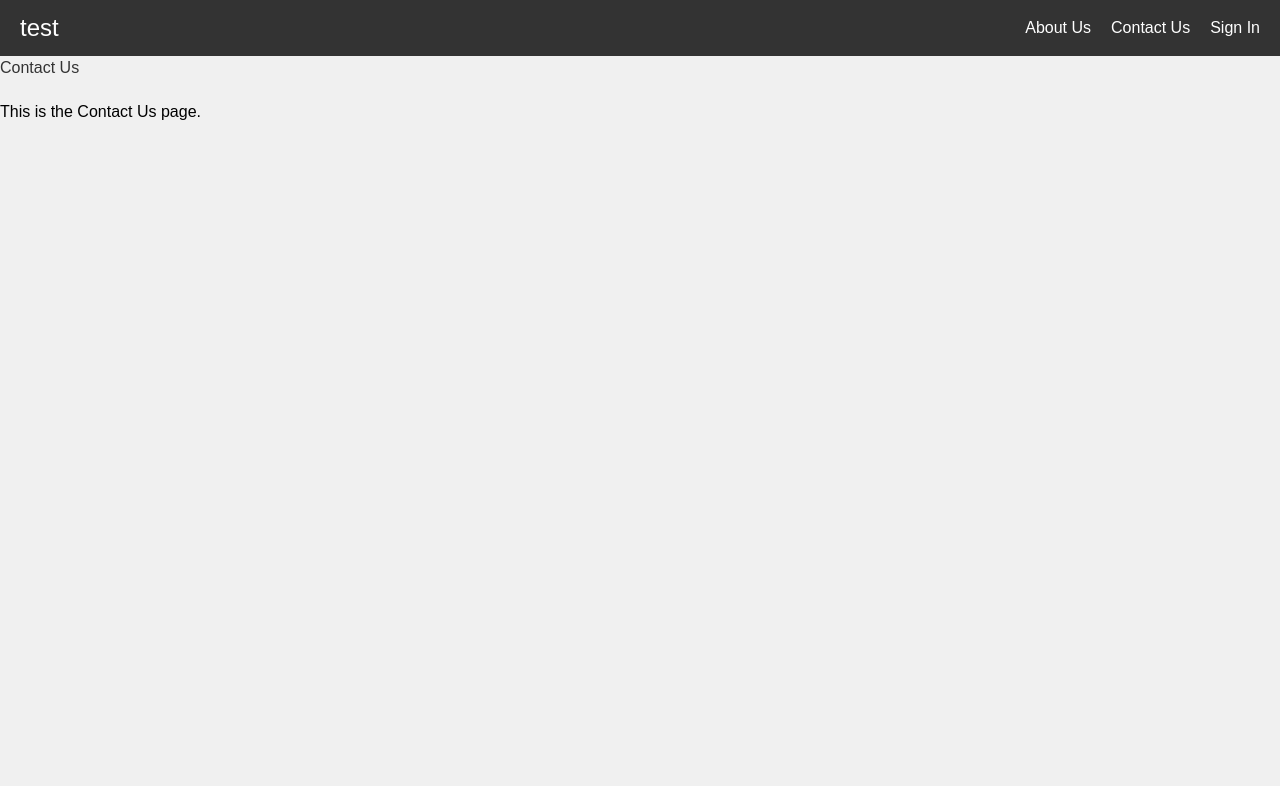
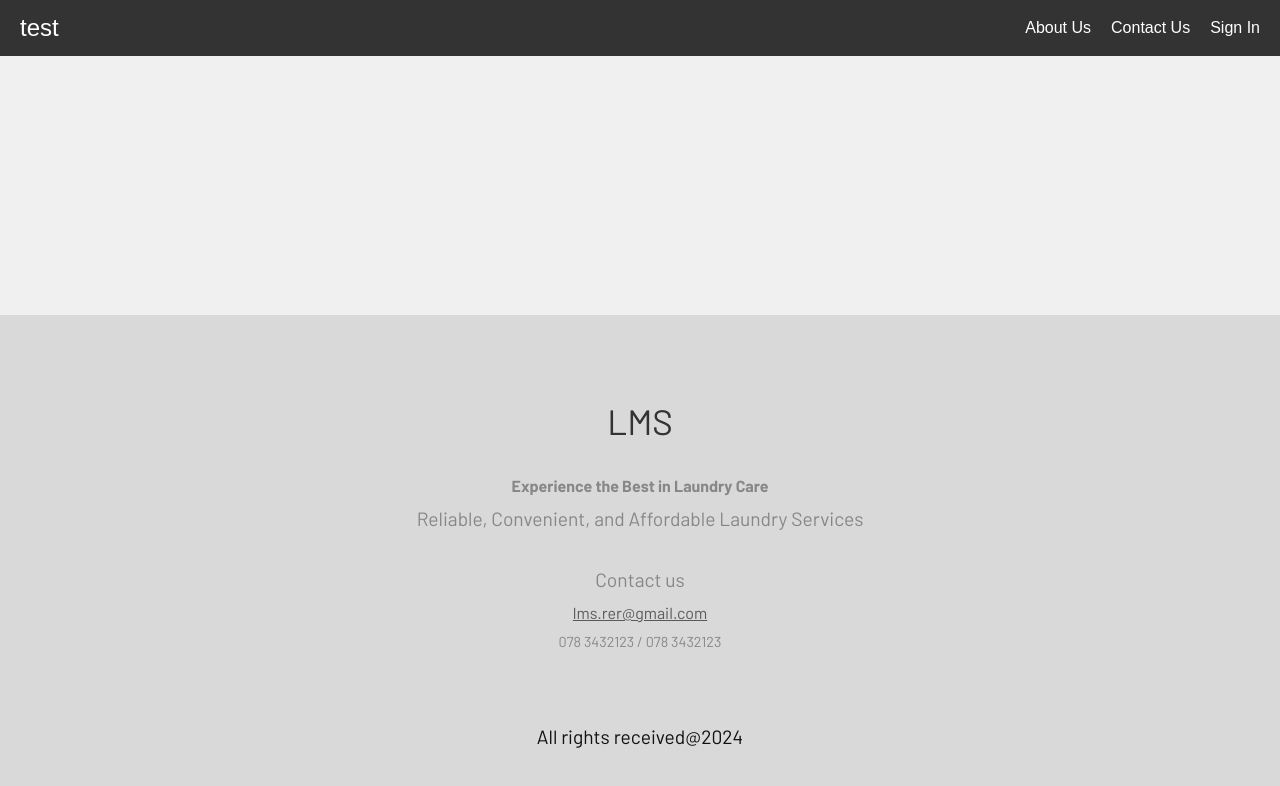
Before and after one commit to INTEL-ONBOARD/LMS--front-end, a React (Vite) app in the folder LMS/: page /contact in a window 1280 px wide. Shown: the top 786 px of the page. Built offline with nearby package versions, Linux system fonts and the light colour scheme.

Commit message:
adding contact and about pages

```diff
--- a/LMS/src/components/Navbar.css
+++ b/LMS/src/components/Navbar.css
@@ -1,4 +1,6 @@
 .navbar {
+  position: fixed;
+  top: 0;
   display: flex;
   justify-content: center;
   align-items: center;
--- a/LMS/src/index.css
+++ b/LMS/src/index.css
@@ -1,8 +1,9 @@
+@import url("https://fonts.googleapis.com/css2?family=Barlow:ital,wght@0,100;0,200;0,300;0,400;0,500;0,600;0,700;0,800;0,900;1,100;1,200;1,300;1,400;1,500;1,600;1,700;1,800;1,900&display=swap");
+
 :root {
   font-family: Inter, system-ui, Avenir, Helvetica, Arial, sans-serif;
   line-height: 1.5;
   font-weight: 400;
-
 
   font-synthesis: none;
   text-rendering: optimizeLegibility;
--- /dev/null
+++ b/LMS/src/pages/About.css
@@ -0,0 +1,35 @@
+.aboutus_container {
+  min-height: 100vh;
+  display: flex;
+  align-items: center;
+  justify-content: center;
+}
+
+.aboutus {
+  display: flex;
+  flex-direction: column;
+  gap: 2em;
+  align-items: center;
+  justify-content: center;
+  font-family: "Barlow";
+  width: 85%;
+  padding: 6em 5em;
+  color: #ffffff;
+  background-color: #70008c;
+  border-radius: 1em;
+  box-shadow: 0 0 8px #111111b0;
+}
+
+.aboutus > h2 {
+  font-size: 2rem;
+}
+
+.aboutus > p {
+  text-align: center;
+  color: #ffffffcc;
+  line-height: 1.4;
+}
+
+.aboutus > p b {
+  color: #ffffff;
+}
--- a/LMS/src/pages/About.jsx
+++ b/LMS/src/pages/About.jsx
@@ -1,12 +1,22 @@
-import React from 'react';
+import React from "react";
+import "./About.css";
 
 const About = () => {
-    return (
-        <div>
-            <h1>About Us</h1>
-            <p>This is the About Us page.</p>
-        </div>
-    );
-}
+  return (
+    <main className="aboutus_container">
+      <div className="aboutus">
+        <h2>Since 1998</h2>
+        <p>
+          <b>LMS</b> LMS is dedicated to providing top-quality laundry services
+          with a focus on customer satisfaction. Our team of experienced
+          professionals uses the latest technology and eco-friendly products to
+          ensure your clothes are perfectly cleaned and cared for. Whether you
+          need regular laundry, dry cleaning, or specialized garment care, we
+          are here to help
+        </p>
+      </div>
+    </main>
+  );
+};
 
 export default About;
--- /dev/null
+++ b/LMS/src/pages/Contact.css
@@ -0,0 +1,60 @@
+.contactus_container {
+  min-height: 100vh;
+  display: flex;
+  align-items: flex-end;
+}
+
+.contactus {
+  display: flex;
+  flex-direction: column;
+  align-items: center;
+  width: 100%;
+  height: fit-content;
+  /* justify-content: center; */
+  gap: 2em;
+  padding: 5em 2em 3em 2em;
+  font-family: "Barlow";
+  background-color: #d9d9d9;
+  text-align: center;
+  color: rgba(0, 0, 0, 0.378);
+}
+
+.contactus > div {
+  display: flex;
+  flex-direction: column;
+  align-items: center;
+  gap: 0.4em;
+}
+
+.contactus > div:nth-child(1) h1 {
+  font-size: 2.2rem;
+}
+
+.contactus > div:nth-child(1) span:nth-child(2) {
+  font-size: 1rem;
+  font-weight: 700;
+}
+
+.contactus > div:nth-child(1) span:nth-child(3) {
+  font-size: 1.2rem;
+}
+
+.contactus > div:nth-child(2) h4 {
+  font-size: 1.2rem;
+}
+
+.contactus > div:nth-child(2) a {
+  text-decoration: none;
+  color: #111111a2;
+  text-decoration: underline;
+}
+
+.contactus > div:nth-child(2) span {
+  font-size: 0.9rem;
+}
+
+.contactus > span {
+  margin-top: 2em;
+  color: #111111;
+  font-size: 1.2rem;
+}
--- a/LMS/src/pages/Contact.jsx
+++ b/LMS/src/pages/Contact.jsx
@@ -1,12 +1,24 @@
-import React from 'react';
+import React from "react";
+import "./Contact.css";
 
 const Contact = () => {
-    return (
+  return (
+    <main className="contactus_container">
+      <footer className="contactus">
         <div>
-            <h1>Contact Us</h1>
-            <p>This is the Contact Us page.</p>
+          <h1>LMS</h1>
+          <span>Experience the Best in Laundry Care</span>
+          <span>Reliable, Convenient, and Affordable Laundry Services</span>
         </div>
-    );
-}
+        <div>
+          <h4>Contact us </h4>
+          <a href="lms.rer@gmail.com">lms.rer@gmail.com</a>
+          <span>078 3432123 / 078 3432123</span>
+        </div>
+        <span>All rights received@2024</span>
+      </footer>
+    </main>
+  );
+};
 
 export default Contact;
--- a/LMS/src/pages/Home.jsx
+++ b/LMS/src/pages/Home.jsx
@@ -1,4 +1,6 @@
-import React from 'react';
+import React from "react";
+import About from "./About";
+import Contact from "./Contact";
 
 const Home = () => {
   return (
@@ -7,6 +9,6 @@ const Home = () => {
       <p>This is the Home page.</p>
     </div>
   );
-}
+};
 
 export default Home;
--- a/LMS/src/pages/Signin.jsx
+++ b/LMS/src/pages/Signin.jsx
@@ -1,5 +1,5 @@
-import React from 'react';
-import './SignIn.css';
+import React from "react";
+import "./SignIn.css";
 
 const SignIn = () => {
   return (
@@ -8,6 +8,6 @@ const SignIn = () => {
       <p>content here</p>
     </div>
   );
-}
+};
 
 export default SignIn;
```
Lines whose indentation alone changed are shown as unchanged.
